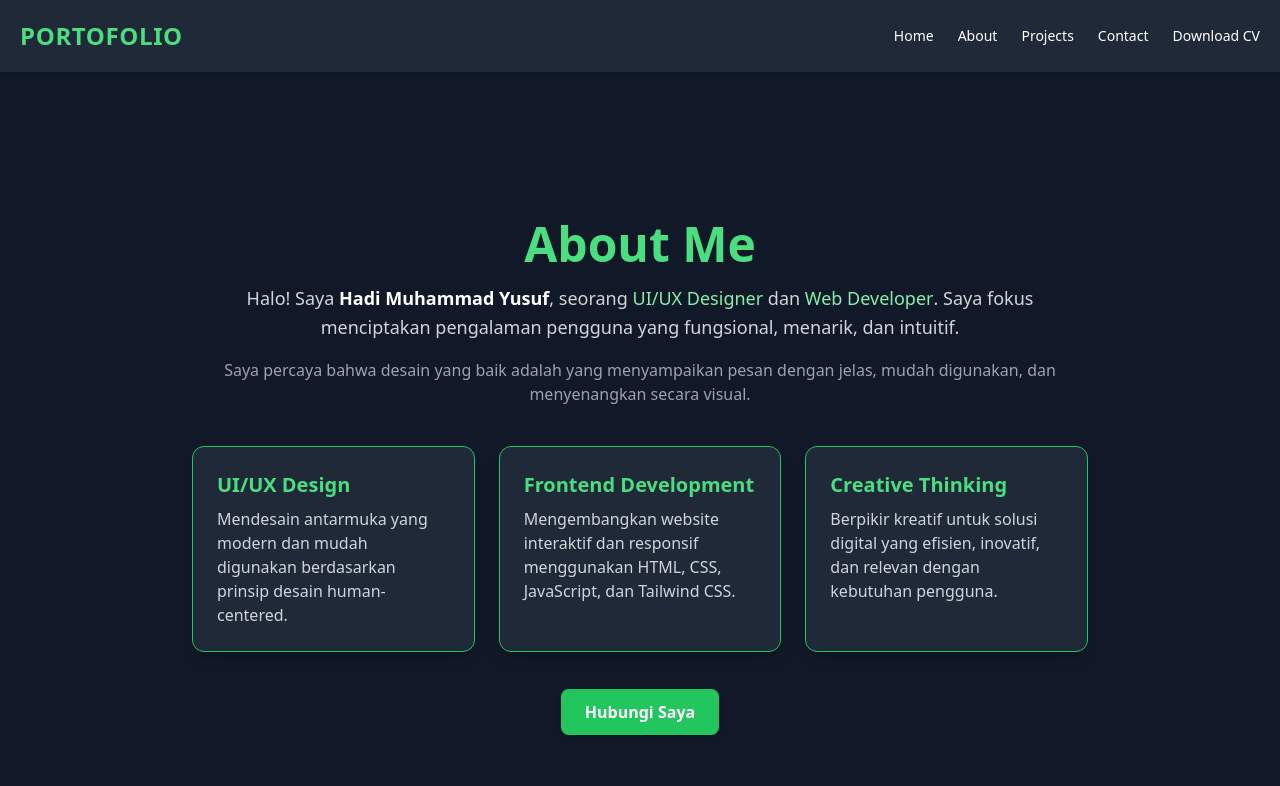
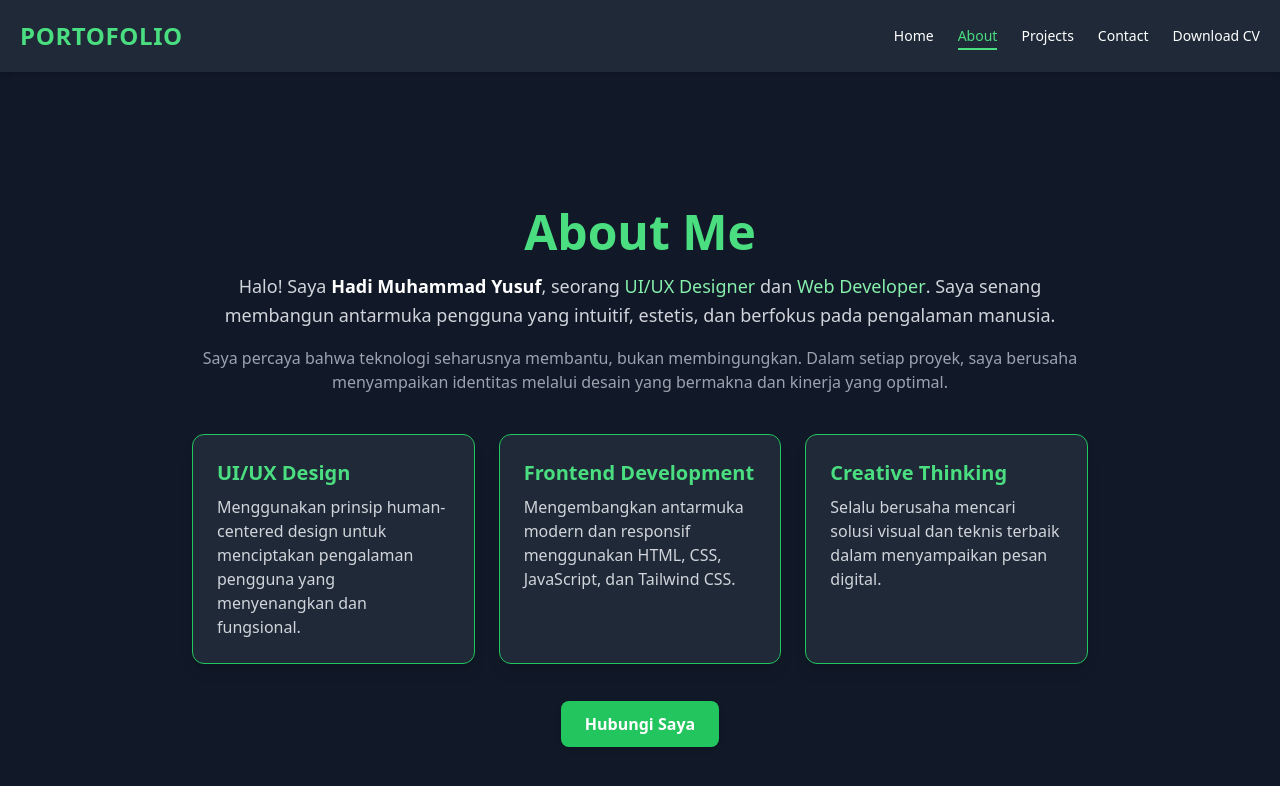
Before and after one commit to Team-Informatika/714230019, a plain HTML site: page about.html in a window 1280 px wide. Drawn offline with nearby package versions, Linux system fonts and the light colour scheme.

Commit message:
js about

```diff
--- a/about.html
+++ b/about.html
@@ -6,6 +6,20 @@
   <title>About Me - Hadi Muhammad Yusuf</title>
   <script src="https://cdn.tailwindcss.com"></script>
   <link rel="icon" href="image.png" />
+  <style>
+    .nav-active::after {
+      width: 100% !important;
+    }
+    .fade-in {
+      opacity: 0;
+      transform: translateY(30px);
+      transition: all 0.8s ease;
+    }
+    .fade-in.show {
+      opacity: 1;
+      transform: translateY(0);
+    }
+  </style>
 </head>
 <body class="bg-gray-900 text-white font-sans">
 
@@ -18,9 +32,9 @@
           Home
           <span class="absolute left-0 -bottom-1 w-0 h-0.5 bg-green-400 transition-all duration-300 group-hover:w-full"></span>
         </a>
-      <a href="about.html" class="relative group hover:text-green-400 transition nav-link">
+        <a href="about.html" class="relative group text-green-400 nav-link">
           About
-        <span class="absolute left-0 -bottom-1 w-0 h-0.5 bg-green-400 transition-all duration-300 group-hover:w-full"></span>
+          <span class="absolute left-0 -bottom-1 w-full h-0.5 bg-green-400 nav-active"></span>
         </a>
         <a href="projects.html" class="relative group hover:text-green-400 transition nav-link">
           Projects
@@ -38,31 +52,30 @@
     </div>
   </nav>
 
-
   <!-- About Section -->
-  <section class="min-h-screen flex items-center justify-center px-6 py-20">
+  <section class="min-h-screen flex items-center justify-center px-6 py-20 fade-in" id="aboutSec">
     <div class="max-w-4xl mx-auto text-center">
       <h1 class="text-5xl font-extrabold text-green-400">About Me</h1>
       <p class="mt-4 text-lg text-gray-300 leading-relaxed">
-        Halo! Saya <span class="font-semibold text-white">Hadi Muhammad Yusuf</span>, seorang <span class="text-green-300 font-medium">UI/UX Designer</span> dan <span class="text-green-300 font-medium">Web Developer</span>. Saya fokus menciptakan pengalaman pengguna yang fungsional, menarik, dan intuitif.
+        Halo! Saya <span class="font-semibold text-white">Hadi Muhammad Yusuf</span>, seorang <span class="text-green-300 font-medium">UI/UX Designer</span> dan <span class="text-green-300 font-medium">Web Developer</span>. Saya senang membangun antarmuka pengguna yang intuitif, estetis, dan berfokus pada pengalaman manusia.
       </p>
       <p class="mt-4 text-gray-400">
-        Saya percaya bahwa desain yang baik adalah yang menyampaikan pesan dengan jelas, mudah digunakan, dan menyenangkan secara visual.
+        Saya percaya bahwa teknologi seharusnya membantu, bukan membingungkan. Dalam setiap proyek, saya berusaha menyampaikan identitas melalui desain yang bermakna dan kinerja yang optimal.
       </p>
 
-      <!-- Skills -->
+      <!-- Skills Section -->
       <div class="mt-10 grid md:grid-cols-3 gap-6 text-left">
         <div class="bg-gray-800 p-6 rounded-xl shadow-lg border border-green-500">
           <h3 class="text-xl font-bold text-green-400 mb-2">UI/UX Design</h3>
-          <p class="text-gray-300">Mendesain antarmuka yang modern dan mudah digunakan berdasarkan prinsip desain human-centered.</p>
+          <p class="text-gray-300">Menggunakan prinsip human-centered design untuk menciptakan pengalaman pengguna yang menyenangkan dan fungsional.</p>
         </div>
         <div class="bg-gray-800 p-6 rounded-xl shadow-lg border border-green-500">
           <h3 class="text-xl font-bold text-green-400 mb-2">Frontend Development</h3>
-          <p class="text-gray-300">Mengembangkan website interaktif dan responsif menggunakan HTML, CSS, JavaScript, dan Tailwind CSS.</p>
+          <p class="text-gray-300">Mengembangkan antarmuka modern dan responsif menggunakan HTML, CSS, JavaScript, dan Tailwind CSS.</p>
         </div>
         <div class="bg-gray-800 p-6 rounded-xl shadow-lg border border-green-500">
           <h3 class="text-xl font-bold text-green-400 mb-2">Creative Thinking</h3>
-          <p class="text-gray-300">Berpikir kreatif untuk solusi digital yang efisien, inovatif, dan relevan dengan kebutuhan pengguna.</p>
+          <p class="text-gray-300">Selalu berusaha mencari solusi visual dan teknis terbaik dalam menyampaikan pesan digital.</p>
         </div>
       </div>
 
@@ -75,5 +88,11 @@
     </div>
   </section>
 
+  <script>
+    window.addEventListener("load", () => {
+      document.getElementById("aboutSec").classList.add("show");
+    });
+  </script>
+
 </body>
 </html>
```
Lines whose indentation alone changed are shown as unchanged.
